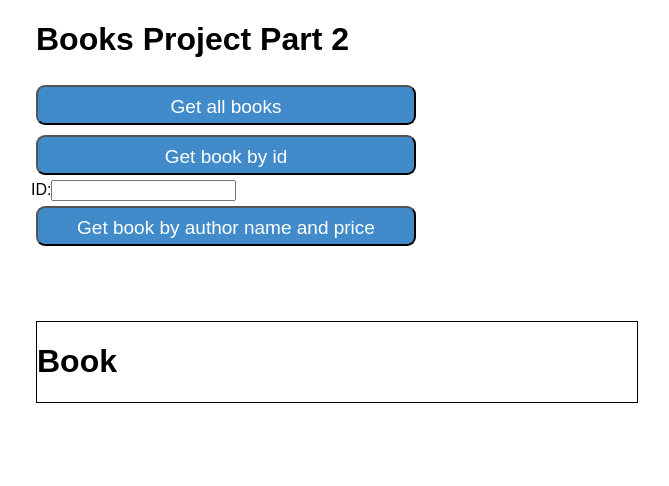
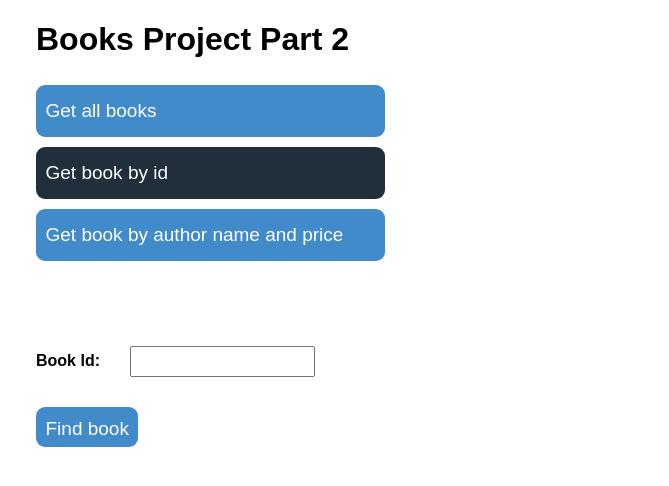
Before and after one commit to liorshahar/Books-Project-Part-2, a React app: page /getBookById in a window 1280 px wide. Shown: the whole page, without its empty margins (9-678 px from the left). Built offline with nearby package versions, Linux system fonts and the light colour scheme; no server answers.

Commit message:
second commit

```diff
--- a/package.json
+++ b/package.json
@@ -5,6 +5,7 @@
   "dependencies": {
     "react": "^16.4.1",
     "react-dom": "^16.4.1",
+    "react-router-dom": "^4.3.1",
     "react-scripts": "1.1.4"
   },
   "scripts": {
--- a/src/Components/App.js
+++ /dev/null
@@ -1,57 +0,0 @@
-import React, { Component } from 'react'
-import BookList from './BookList';
-
-class App extends Component {
-	constructor(props){
-		super(props);
-		this.state ={
-			isLoading: false
-
-		}
-
-	}
-
-	getMoviesFromApiAsync() {
-  		return fetch('https://computer-store-service.herokuapp.com/books')
-    	.then((response) => response.json())
-    	.then((responseJson) => {
-    		console.log(responseJson.books)
-      		 this.setState({
-          		isLoading: true,
-         		dataSource: responseJson.books
-        	})
-		}).catch((error) => {console.error(error)});
-	}
-
-	render(){
-
-		if(!this.state.isLoading){
-			this.getMoviesFromApiAsync();
-			console.log(this.dataSource);
-		}
-		return (
-			<div>
-				<div className="appLinks">
-					<h1>Books Project Part 2</h1>
-					<ul>
-						<li><button className="linkBtn">Get all books</button></li>
-						<li>
-							<button className="linkBtn">Get book by id</button>
-							<form>
-								 <label>ID:
-								    <input type="text" ref={input=> this.getBookById = input} />
-								 </label>
-							</form>
-						</li>
-						<li><button className="linkBtn">Get book by author name and price</button></li>
-					</ul>
-				</div>
-				<div className="apiContent">
-					<BookList/>
-				</div>
-			</div>
-		)
-	}
-}
-
-export default App
--- a/src/Components/Book.js
+++ b/src/Components/Book.js
@@ -3,14 +3,34 @@ import React, { Component } from 'react'
 
 class Book extends Component {
 	constructor(props){
-		super(props);
+	   super(props);
 
-	}
+	   this.renderBook = this.renderBook.bind(this);
+       this.renderBookNoTFound = this.renderBookNoTFound.bind(this);
+    }
 
 
 
+    renderBook(){
+        return(
+              <div className="bookItem">
+                <p>Book Name: {this.props.book.name}</p>
+                <p>Book Id: {this.props.book.id}</p>
+                <p>Book Price:{this.props.book.price}</p>
+                <p>Author Name: {this.props.book.authorName}</p>
+                <p>Book Awards: {this.props.book.awards}</p>
+            </div>
+        )
+    }
+
+    renderBookNoTFound(){
+        return (<div>Book Not Found</div>)
+    }
+
 	render(){
-		return (<h1>Book</h1>)
+        return(
+            this.props.book ? this.renderBook() : this.renderBookNoTFound()
+        )
 	}
 }
 
--- /dev/null
+++ b/src/Components/BookById.js
@@ -0,0 +1,75 @@
+import React, { Component } from 'react'
+import Book from './Book';
+
+
+class BookById extends Component {
+    constructor(props){
+        super(props);
+        this.state = {
+            book:'',
+            isFind: false
+        }
+
+        this.textInput  = React.createRef();
+        this.renderForm = this.renderForm.bind(this);
+        this.fetchData  = this.fetchData.bind(this);
+        this.test       = this.test.bind(this);
+
+    }
+
+
+    fetchData(){
+        var bookId = this.textInput.value
+        alert(bookId);
+        if(bookId){
+            console.log(bookId);
+            fetch(`https://computer-store-service.herokuapp.com/books/${bookId}`)
+            .then((response) => response.json())
+            .then(book => {
+                this.setState({
+                book,
+                isFind: true
+                })
+            })
+            .catch((error) =>{console.error(error)});
+        }
+    }
+
+    test(){
+        return (
+            <div className="bookList">
+                <Book book={this.state.book.result}/>
+                <button onClick={()=>{this.setState({isFind: false})}}className="linkBtn">Search new book</button>
+            </div>
+
+        )
+    }
+
+
+
+    renderForm(){
+        return (
+            <div className="bookById">
+               <from>
+                   <label>Book Id:
+                        <input type="text" ref={input=> this.textInput = input}/>
+                   </label>
+                   <label>
+                        <button onClick={this.fetchData}>Find book</button>
+                   </label>
+               </from>
+               <div>
+
+               </div>
+            </div>
+        )
+    }
+
+    render(){
+        return this.state.isFind ? this.test() : this.renderForm()
+
+    }
+
+}
+
+export default BookById
--- a/src/Components/BookList.js
+++ b/src/Components/BookList.js
@@ -4,15 +4,58 @@ import Book from './Book';
 class BookList extends Component {
 	constructor(props){
 		super(props);
+		this.state = {
+			isLoading: true,
+			books: []
+		}
+
 	}
 
 
 
+
+	componentWillMount(){
+		var self = this;
+		self.fetchData();
+	}
+
+	fetchData(){
+		fetch('https://computer-store-service.herokuapp.com/books')
+      	.then((response) => response.json())
+      	.then(parserdJSON => parserdJSON.books.map(book =>(
+  			{
+  				name: 		book.name,
+				id: 		book._id,
+				price: 		book.price,
+				authorName: book.author.name,
+				awards: 	book.author.awards
+  			}
+		)))
+		.then(books => this.setState({
+			books,
+			isLoading: false
+		}))
+      	.catch((error) =>{console.error(error)});
+  	}
+
+
+
+	eachBook(book , i){
+		return(
+			<Book book={book} key={i} index={'book' + i}>
+
+			</Book>
+		)
+	}
+
 	render(){
-		return (
-			<div className="bookList">
-				<Book/>
-			</div>
+
+	return(
+
+		<div className="bookList">
+			<h4>Get All Books</h4>
+			{this.state.books.map(this.eachBook)}
+		</div>
 		)
 	}
 }
--- /dev/null
+++ b/src/Components/Header.js
@@ -0,0 +1,31 @@
+import React, { Component } from 'react'
+import BookList from './BookList';
+import { NavLink } from "react-router-dom";
+
+class Header extends Component {
+    constructor(props){
+        super(props);
+    }
+
+    active = {
+        backgroundColor: "#212F3D",
+    }
+
+    render(){
+        return (
+            <div>
+                <div className="appLinks">
+                    <h1>Books Project Part 2</h1>
+                    <ul>
+                        <li><NavLink exact to="/" className="linkBtn" activeStyle={this.active} >Get all books</NavLink></li>
+                        <li> <NavLink exact to="/getBookById" className="linkBtn" activeStyle={this.active} >Get book by id</NavLink></li>
+                        <li><NavLink exact to="/getBookByAuthorNameAndPrice" className="linkBtn">Get book by author name and price</NavLink></li>
+                    </ul>
+                </div>
+
+            </div>
+        )
+    }
+}
+
+export default Header
--- /dev/null
+++ b/src/Router/router.js
@@ -0,0 +1,26 @@
+import React from "react";
+import { Route } from "react-router-dom";
+import Header from "../Components/Header";
+import BookList from '../Components/BookList';
+import BookById from '../Components/BookById';
+
+
+
+const apiLinks = [
+    'https://computer-store-service.herokuapp.com/books',
+    'https://computer-store-service.herokuapp.com/books/:book_id',
+    'https://computer-store-service.herokuapp.com/books/:authorName/:price'
+]
+
+
+const ReactRouter =()=>{
+    return (
+        <React.Fragment>
+            <Header/>
+            <Route exact path="/" component={BookList}/>
+            <Route exact path="/getBookById" component={BookById}/>
+        </React.Fragment>
+    );}
+
+
+export default ReactRouter;
--- a/src/index.css
+++ b/src/index.css
@@ -6,7 +6,16 @@ body {
 
 
 
-/* App elements css*/
+/* Header elements css*/
+.appLinks{
+    float: left;
+}
+
+.appLinks:after{
+    content: "";
+    display: block;
+    clear: both;
+}
 
 .appLinks h1{
 	margin-left: 45px;
@@ -18,14 +27,16 @@ body {
 
 .linkBtn{
 	margin: 5px;
-	height: 40px;
-	width: 380px;
+	height: 33px;
+	width: 330px;
 	background-color: #428bca;
   	border-radius: 9px;
   	color: white;
   	padding: .5em;
   	font-size: 19px;
-
+    float: left;
+    line-height: 33px;
+    text-decoration: none;
 }
 
 .linkBtn:hover{
@@ -37,9 +48,67 @@ body {
 
 /* Book list elements css*/
 
+.bookList h4{
+    padding-left: 90px;
+}
+
 .bookList{
+    clear: both;
 	width: 600px;
 	border: 1px solid black;
 	margin-top: 70px;
 	margin-left: 45px;
+    float: left;
 }
+
+
+/* Book item css */
+
+.bookItem{
+    padding: 15px;
+    width: 400px;
+    margin: 0 auto;
+    font-family: Arial;
+    font-weight: bold;
+}
+
+/* Book by Id css */
+
+.bookById{
+    clear: both;
+    float: left;
+    margin-top: 70px;
+    margin-left: 45px;
+}
+
+.bookById label{
+    display: block;
+    margin-top: 10px;
+    font-weight: bold;
+}
+
+.bookById input{
+    margin-left: 30px;
+    height: 25px;
+}
+
+.bookById button , .bookList button{
+    border: none;
+    margin-top: 20px;
+    height: 40px;
+    background-color: #428bca;
+    border-radius: 9px;
+    color: white;
+    padding: .5em;
+    font-size: 19px;
+    float: left;
+    line-height: 25px;
+    text-decoration: none;
+}
+
+
+.bookById button:hover{
+    cursor: pointer;
+    background-color: #5bc0de;
+    color: White;
+}
--- a/src/index.js
+++ b/src/index.js
@@ -1,15 +1,13 @@
 import React from 'react';
 import ReactDOM from 'react-dom';
 import './index.css';
-import App from './Components/App';
+import ReactRouter from './Router/router';
+import {BrowserRouter as Router} from 'react-router-dom';
 import registerServiceWorker from './registerServiceWorker';
 
 
-const apiLinks = [
-	'https://computer-store-service.herokuapp.com/books',
-	'https://computer-store-service.herokuapp.com/books/:book_id',
-	'https://computer-store-service.herokuapp.com/books/:authorName/:price'
-]
-
-ReactDOM.render(<App apiLinks={apiLinks}/>, document.getElementById('root'));
+ReactDOM.render(<Router>
+    <ReactRouter/>
+        </Router>
+    ,document.getElementById('root'));
 registerServiceWorker();
```
Also changed, not shown: src/Components/App.css (deleted), 1 other file.
